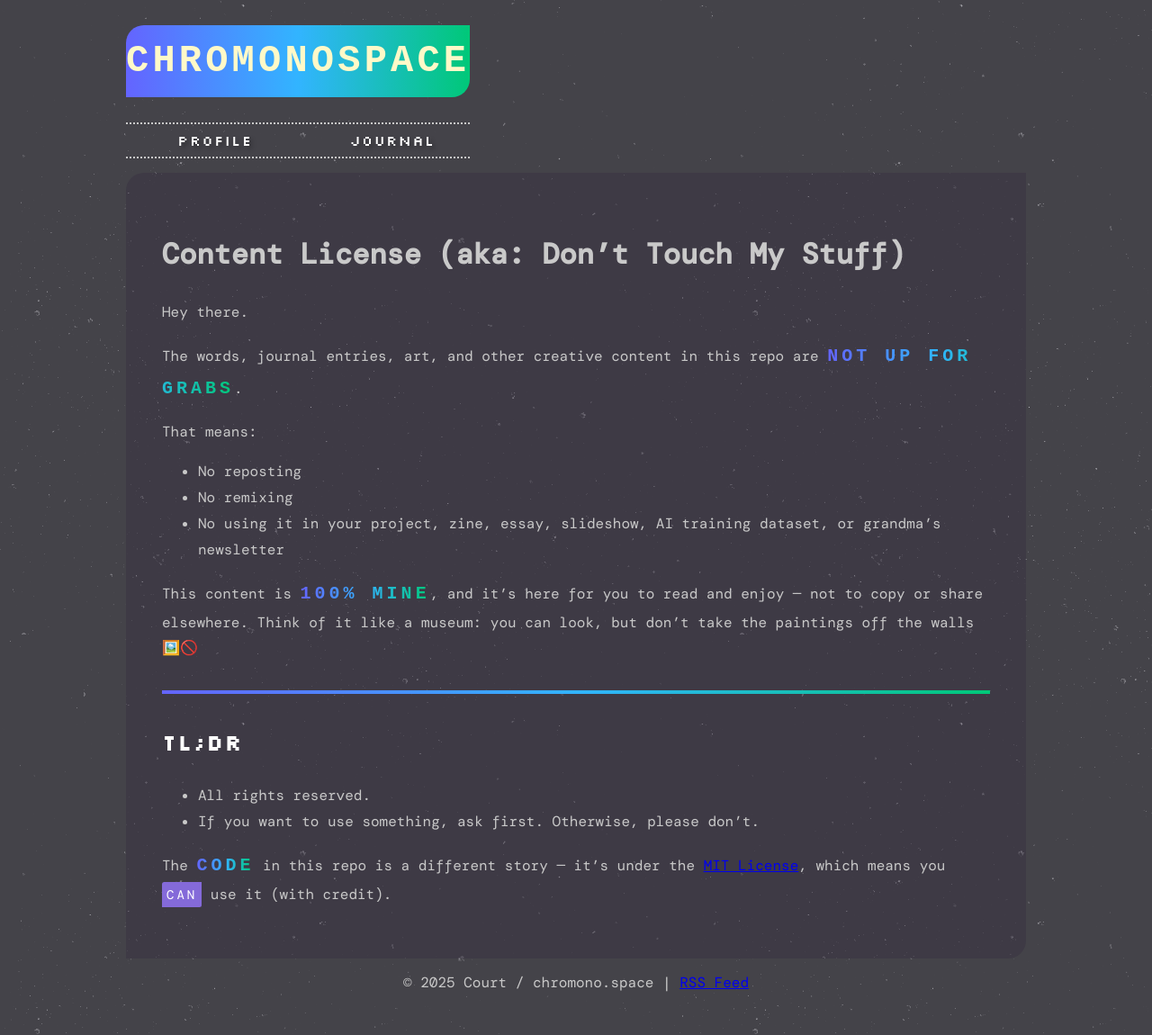
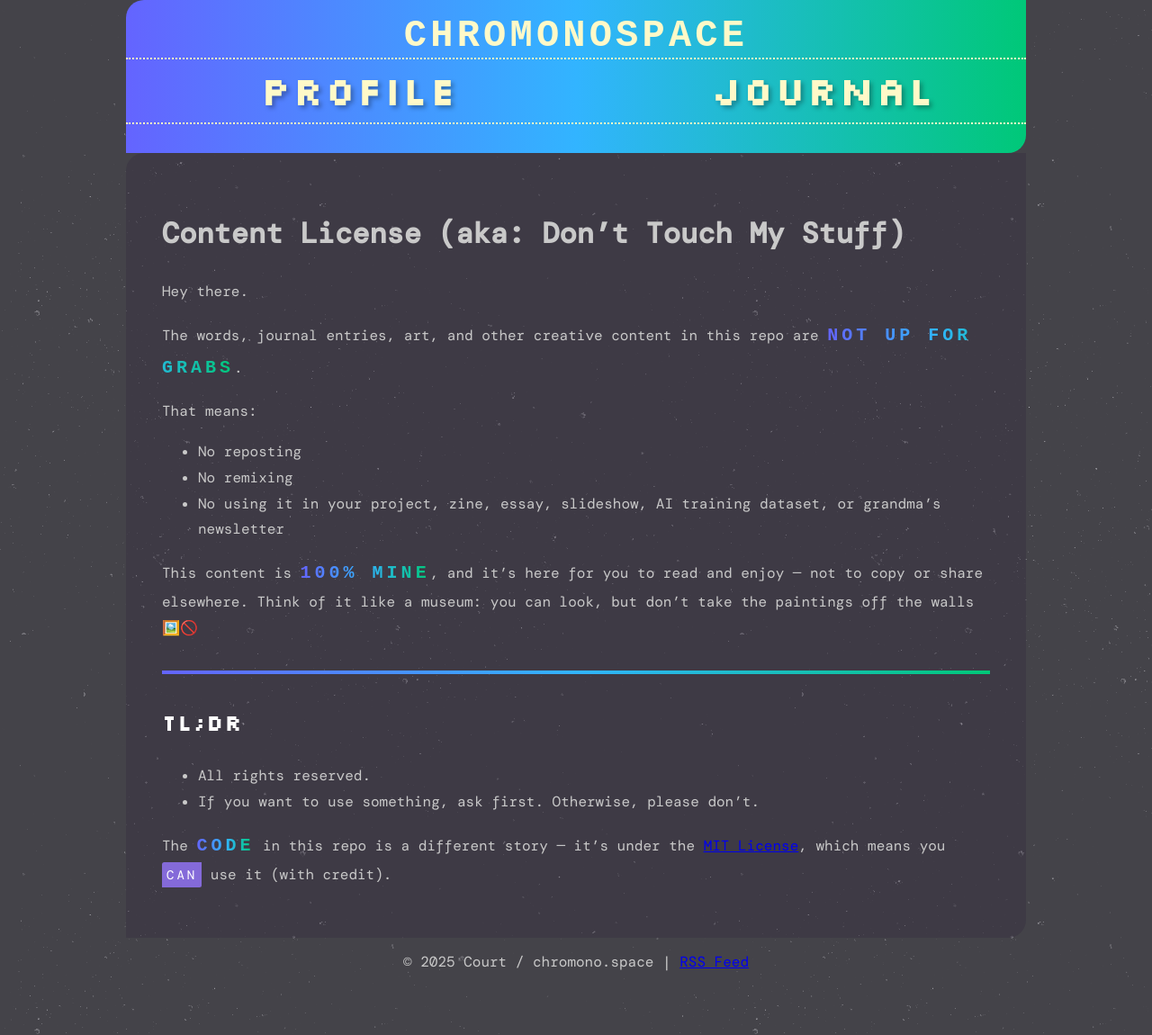
Before and after one commit to iridiumquartz/chromonospace, a Jekyll site: the page built from LICENSE-CONTENT.md, in a window 1280 px wide. Shown: the whole page at 90% size. Built offline with Jekyll 4.4.1, drawn with Linux system fonts in a browser that asks for light colours; some web fonts are replaced; our own code applies the rules of GitHub Pages for plain Markdown files.

Commit message:
Update header.html

```diff
--- a/_includes/header.html
+++ b/_includes/header.html
@@ -1,5 +1,5 @@
-<header>
-  <h1 class="site-header"><a href="/">chromonospace</a></h1>
+<header class="site-header">
+  <span class="site-home"><a href="/">chromonospace</a></span>
   <nav class="site-nav">
     <a href="/profile.html">profile</a>
     <a href="/journal/">journal</a>
```
